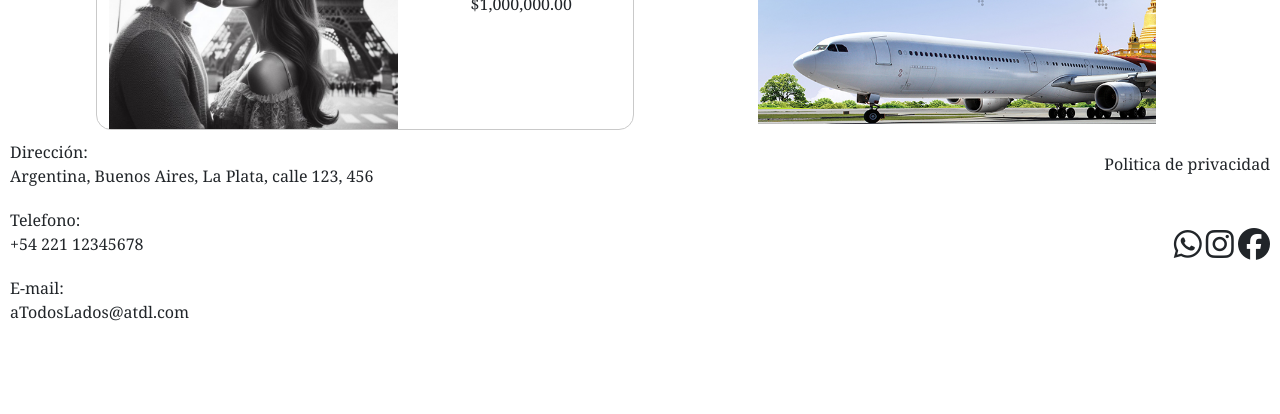
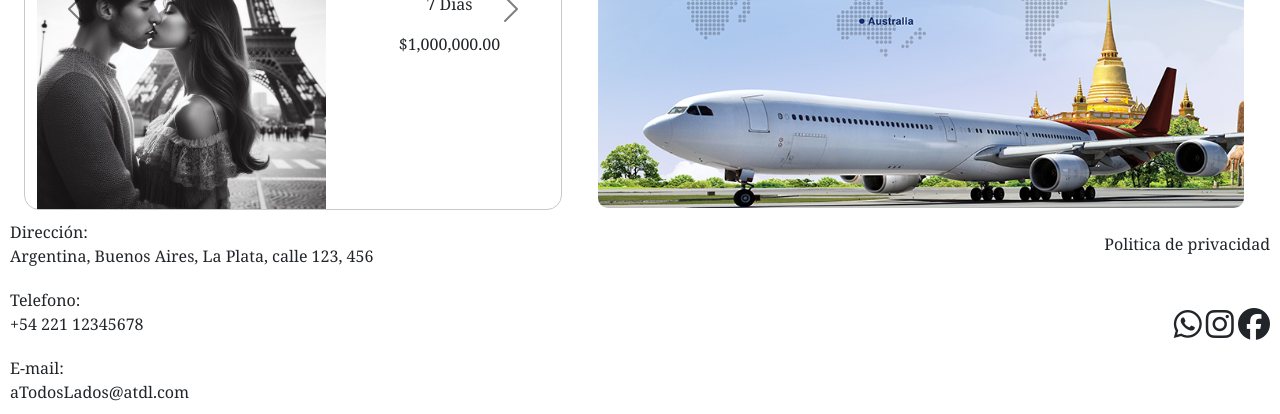
Before and after one commit to julianVillega/PreEntrega2-Villega, a plain HTML site: page pages/destinos.html in a window 1280 px wide. Shown: the part 668-1082 px from the top of the page. Before the commit the page ends 1002 px from the top, so only its background shows below. Drawn offline with nearby package versions, Linux system fonts and the light colour scheme; a web font is replaced by a local one.

Commit message:
En destinos: Agrego algunas media queries para que la seccion volcate al mundo se vea mejor en desktop. Hice algunos pequeños cambios en mobile tambien.

```diff
--- a/css/styles.css
+++ b/css/styles.css
@@ -152,9 +152,10 @@ main{
 /* estilos destinos internacionales */
 
 .dest-inter__div-titulo{
-    height: 40vh;
+    height: 25vh;
     position: relative;
 }
+
 
 .dest-inter__img-titulo{
     height: 100%;
@@ -176,7 +177,7 @@ main{
 }
 
 .dest-inter__img-div{
-    height: 40vh;
+    height: 30vh;
 }
 
 .dest-inter__img{
@@ -186,6 +187,19 @@ main{
     object-position: 50% 50%;
 }
 
+@media screen and (min-width:992px){
+    .dest-inter__div-titulo{
+        height: 50vh;
+        border-radius:10px;
+    }
+
+    .dest-inter__img-titulo{
+        border-radius: 10px;
+    }
+    .dest-inter__img-div{
+        height: 50vh;
+    }
+}
 /* STYLES ALIANZAS */
 
 main.alianzas h2.title{
--- a/pages/destinos.html
+++ b/pages/destinos.html
@@ -181,11 +181,11 @@
 
         <section class="dest-inter">
             <div class=" container-fluid ps-0 ms-lg-auto">
-                <div class="row justify-content-evenly">
-                    <div class="col-12 col-lg-4 order-lg-2">
-                        <div class="dest-inter__div-titulo text-start p-1">
+                <div class="row justify-content-evenly gy-2">
+                    <div class="col-12 col-lg-6 order-lg-2 p-0">
+                        <div class="dest-inter__div-titulo text-start">
                             <img class="dest-inter__img-titulo" src="../images/international-travel.jpg" alt="">
-                            <div class="dest-inter__titulo">
+                            <div class="dest-inter__titulo px-3">
                                 <h2>Volcate</h2>
                                 <h2>al</h2>
                                 <h2>Mundo</h2>
@@ -229,7 +229,7 @@
                                 </div>
                                 <div class="carousel-item">
                                     <div class="container px-0 ">
-                                        <div class="row align-items-center gx-0">
+                                        <div class="row align-items-center">
                                             <div class="col-7">
                                                 <div class="dest-inter__img-div">
                                                     <img class="dest-inter__img" src="../images/sidney.jpg" alt="...">
```
